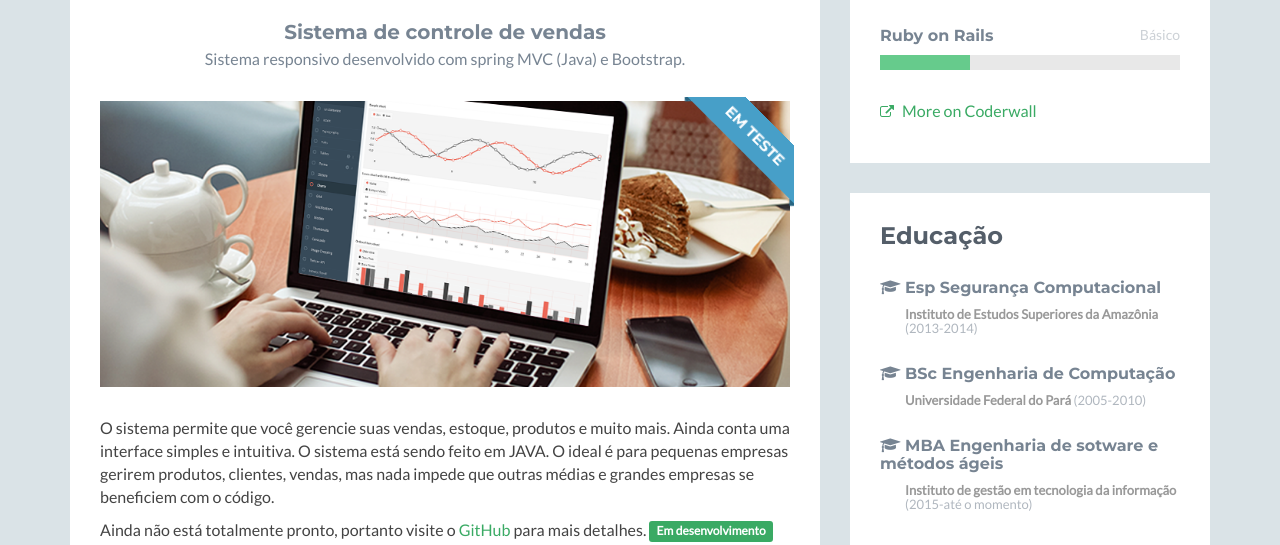
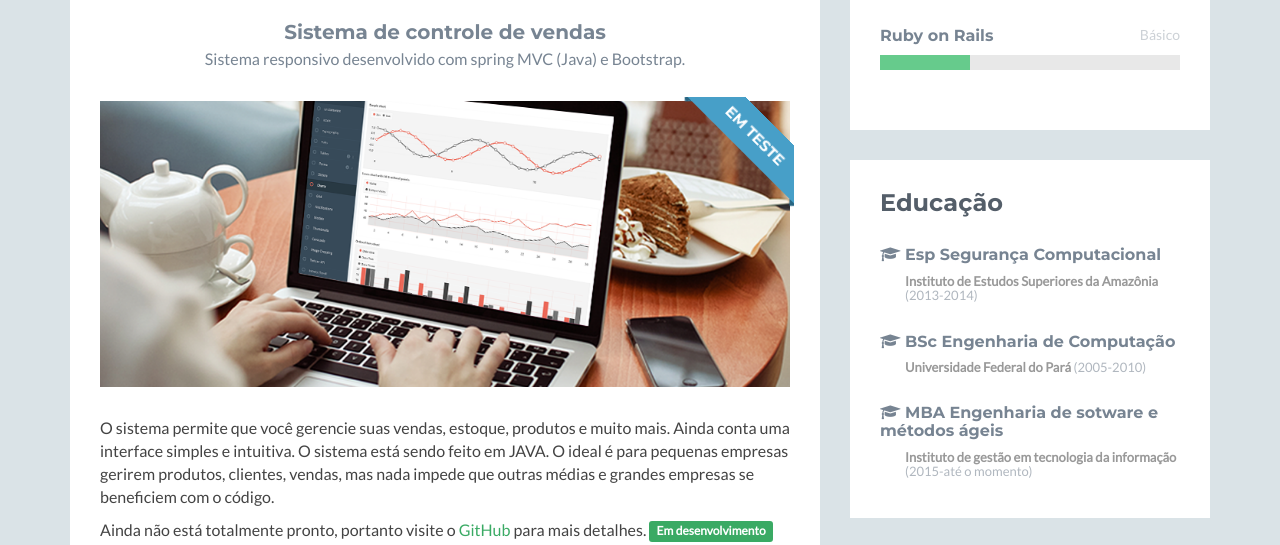
Before and after one commit to joaobremgartner/developerportfoliopage, a plain HTML site: page index.html in a window 1280 px wide. Shown: the part 1019-1564 px from the top of the page. Drawn offline with Linux system fonts and the light colour scheme; no server answers; a script that the page names is missing.

Commit message:
Tirando o link do coderwall

```diff
--- a/index.html
+++ b/index.html
@@ -237,8 +237,6 @@
                                         </div>
                                     </div><!--//level-bar-->
                                 </div><!--//item-->
-
-                                <p><a class="more-link" href="#"><i class="fa fa-external-link"></i> More on Coderwall</a></p>
                             </div>
                         </div><!--//content-->
                     </div><!--//section-inner-->
```
